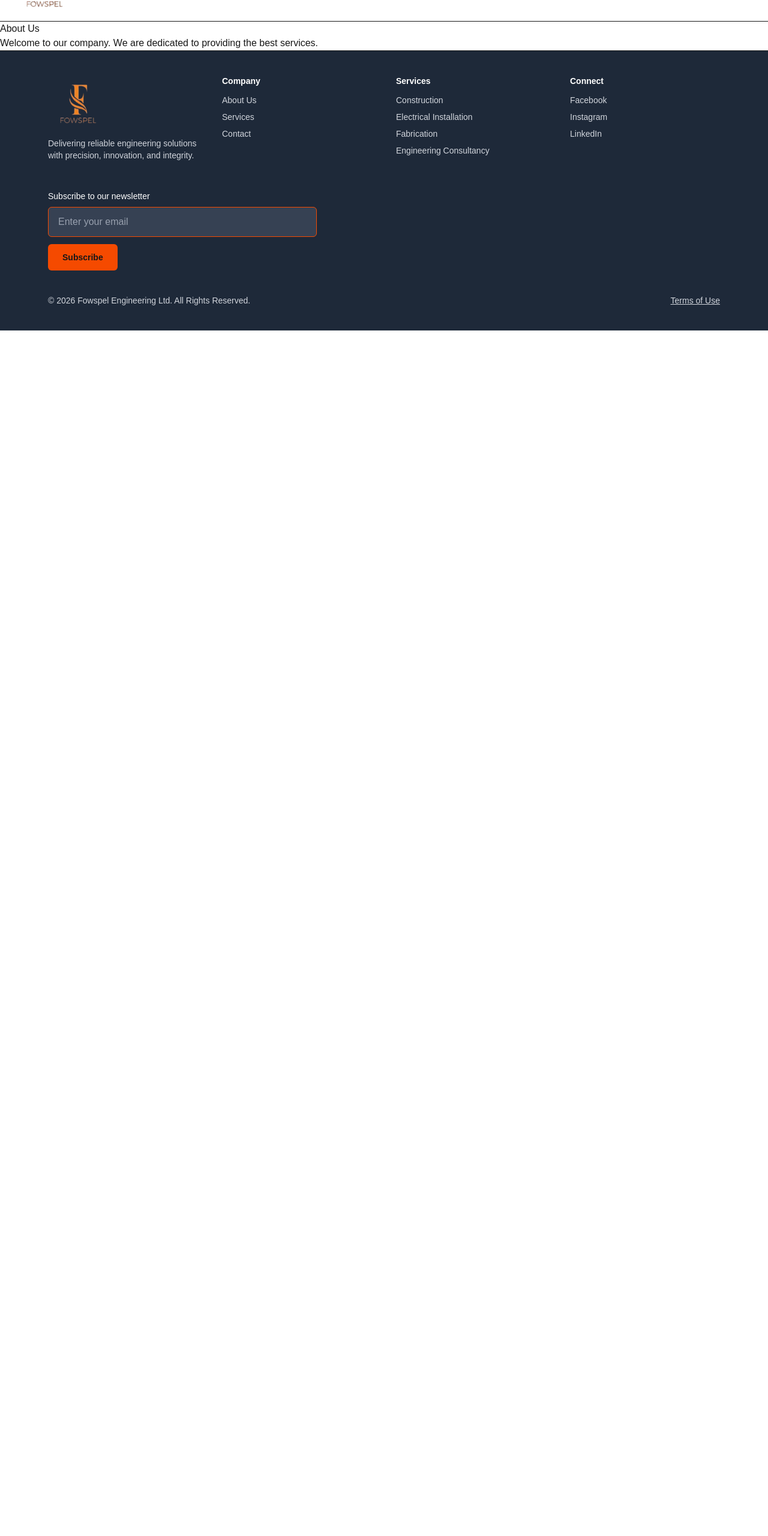
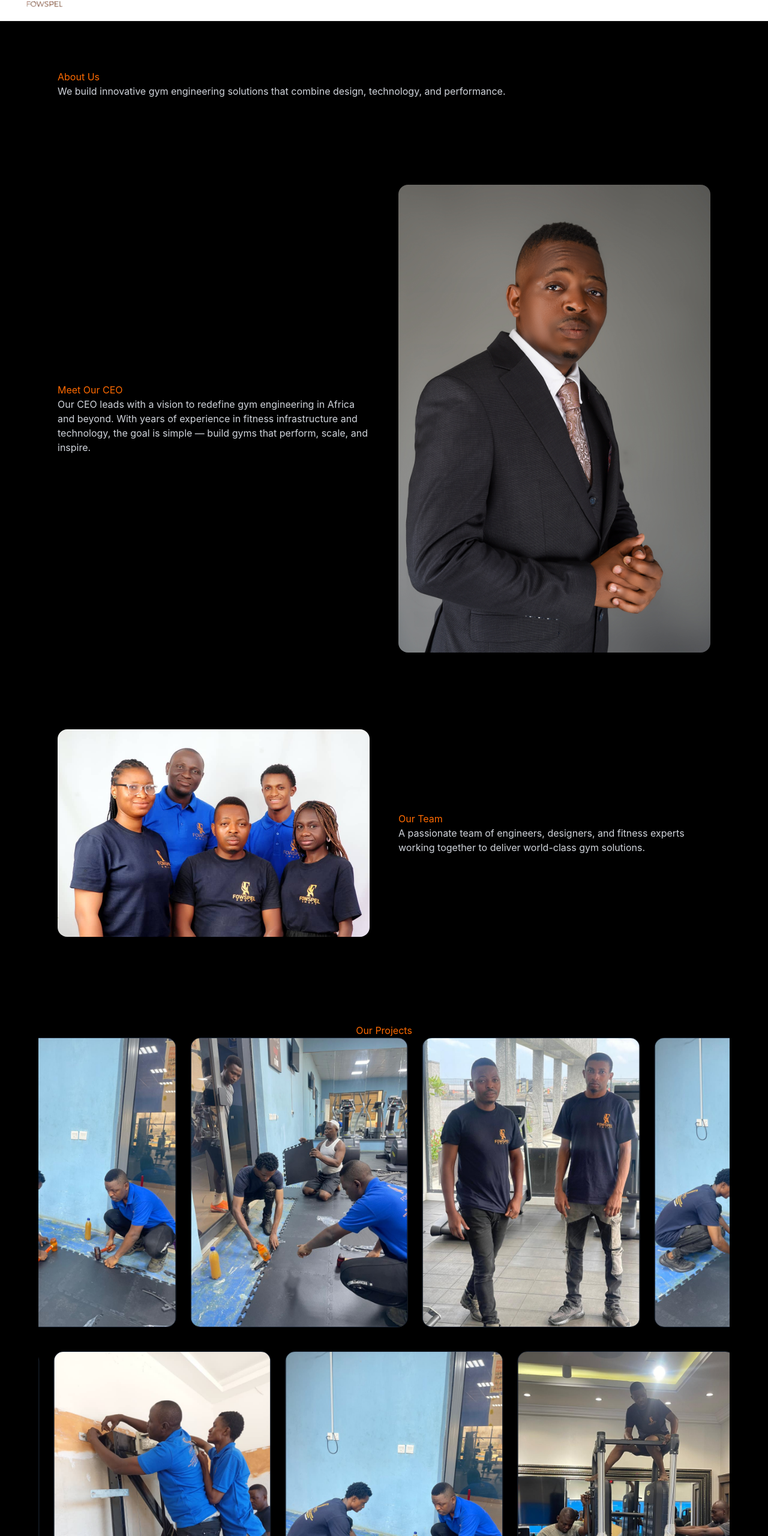
Before and after one commit to solankeaishat04/fowspel-engineering, a Next.js app: page /about in a window 1280 px wide. Shown: the part 85-2646 px from the top of the page at 60% size. Before the commit the page ends 800 px from the top, so only its background shows below. Built offline with nearby package versions, Linux system fonts and the light colour scheme.

Commit message:
feat:Add newsletter subscription email feature

```diff
--- a/app/about/page.tsx
+++ b/app/about/page.tsx
@@ -1,9 +1,152 @@
+/* eslint-disable @next/next/no-img-element */
+"use client";
 
-export default function AboutUs() {
+import { Box, Typography } from "@mui/material";
+import { motion } from "framer-motion";
+
+
+const MotionBox = motion(Box);
+
+const projects = [
+  "/fowspel work img1.jpeg",
+  "/fowspel work img2.jpeg",
+  "/fowspel work img3.jpeg",
+  "/fowspel work img4.jpeg",
+  "/fowspel work img5.jpeg",
+  "/fowspel work img1.jpeg",
+
+];
+
+export default function AboutPage() {
+
+
+
+
   return (
-    <div className="about">
-      <h1>About Us</h1>
-      <p>Welcome to our company. We are dedicated to providing the best services.</p>
-    </div>
+    <Box className="bg-black text-white min-h-screen">
+      {/* HERO */}
+      <Box className="py-20 px-4 md:px-8 max-w-6xl mx-auto">
+        <MotionBox
+          initial={{ opacity: 0, y: 40 }}
+          animate={{ opacity: 1, y: 0 }}
+          transition={{ duration: 0.8 }}
+        >
+          <Typography className="text-4xl md:text-6xl font-bold text-orange-500 mb-4">
+            About Us
+          </Typography>
+          <Typography className="text-gray-300 text-lg max-w-3xl">
+            We build innovative gym engineering solutions that combine design,
+            technology, and performance.
+          </Typography>
+        </MotionBox>
+      </Box>
+
+      {/* CEO SECTION */}
+      <Box className="py-16 px-4 md:px-8 max-w-6xl mx-auto grid md:grid-cols-2 gap-12 items-center">
+        <MotionBox
+          initial={{ opacity: 0, x: -50 }}
+          whileInView={{ opacity: 1, x: 0 }}
+          viewport={{ once: true }}
+          transition={{ duration: 0.7 }}
+        >
+          <Typography className="text-3xl font-bold text-orange-500 mb-4">
+            Meet Our CEO
+          </Typography>
+          <Typography className="text-gray-300 leading-relaxed">
+            Our CEO leads with a vision to redefine gym engineering in Africa
+            and beyond. With years of experience in fitness infrastructure and
+            technology, the goal is simple — build gyms that perform, scale,
+            and inspire.
+          </Typography>
+        </MotionBox>
+
+        <MotionBox
+          initial={{ opacity: 0, x: 50 }}
+          whileInView={{ opacity: 1, x: 0 }}
+          viewport={{ once: true }}
+          transition={{ duration: 0.7 }}
+        >
+          <img
+            src="/fowspel ceo.jpeg"
+            alt="CEO"
+            className="rounded-2xl w-full object-cover"
+          />
+        </MotionBox>
+      </Box>
+
+      {/* TEAM SECTION */}
+      <Box className="py-16 px-4 md:px-8 max-w-6xl mx-auto grid md:grid-cols-2 gap-12 items-center">
+        <MotionBox
+          initial={{ opacity: 0, x: -50 }}
+          whileInView={{ opacity: 1, x: 0 }}
+          viewport={{ once: true }}
+          transition={{ duration: 0.7 }}
+        >
+          <img
+            src="/fowspel team.jpeg"
+            alt="Our Team"
+            className="rounded-2xl w-full object-cover"
+          />
+        </MotionBox>
+
+        <MotionBox
+          initial={{ opacity: 0, x: 50 }}
+          whileInView={{ opacity: 1, x: 0 }}
+          viewport={{ once: true }}
+          transition={{ duration: 0.7 }}
+        >
+          <Typography className="text-3xl font-bold text-orange-500 mb-4">
+            Our Team
+          </Typography>
+          <Typography className="text-gray-300 leading-relaxed">
+            A passionate team of engineers, designers, and fitness experts
+            working together to deliver world-class gym solutions.
+          </Typography>
+        </MotionBox>
+      </Box>
+
+     {/* PROJECTS / MOVING GALLERY */}
+<Box className="py-20 px-4 md:px-8 max-w-6xl mx-auto overflow-hidden">
+  <Typography className="text-3xl md:text-4xl font-bold text-orange-500 text-center mb-12">
+    Our Projects
+  </Typography>
+
+  {/* ROW 1 – MOVE LEFT */}
+  <motion.div
+    animate={{ x: ["0%", "-50%"] }}
+    transition={{ repeat: Infinity, duration: 20, ease: "linear" }}
+    className="flex gap-6 mb-10"
+  >
+    {[...projects.slice(0, 3), ...projects.slice(0, 3)].map((img, i) => (
+      <Box key={i} className="min-w-[33.33%]">
+        <img
+          src={img}
+          alt="Project"
+          className="rounded-2xl w-full h-full object-cover border border-gray-800"
+        />
+      </Box>
+    ))}
+  </motion.div>
+
+  {/* ROW 2 – MOVE RIGHT */}
+  <motion.div
+    animate={{ x: ["-50%", "0%"] }}
+    transition={{ repeat: Infinity, duration: 22, ease: "linear" }}
+    className="flex gap-6"
+  >
+    {[...projects.slice(3, 6), ...projects.slice(3, 6)].map((img, i) => (
+      <Box key={i} className="min-w-[33.33%]">
+        <img
+          src={img}
+          alt="Project"
+          className="rounded-2xl w-full h-full object-cover border border-gray-800"
+        />
+      </Box>
+    ))}
+  </motion.div>
+</Box>
+
+
+    </Box>
   );
 }
--- /dev/null
+++ b/app/api/subscribe/route.ts
@@ -0,0 +1,46 @@
+import { NextResponse } from "next/server";
+import nodemailer from "nodemailer";
+
+export async function POST(req: Request) {
+  try {
+    const { email } = await req.json();
+
+    if (!email) {
+      return NextResponse.json(
+        { message: "Email is required" },
+        { status: 400 }
+      );
+    }
+
+    const transporter = nodemailer.createTransport({
+      host: process.env.EMAIL_HOST,
+      port: Number(process.env.EMAIL_PORT),
+      secure: true,
+      auth: {
+        user: process.env.EMAIL_USER,
+        pass: process.env.EMAIL_PASS,
+      },
+    });
+
+    await transporter.sendMail({
+      from: `"Fowspel Engineering" <${process.env.EMAIL_USER}>`,
+      to: email,
+      subject: "Subscription Successful 🎉",
+      html: `
+        <h2>Welcome to Fowspel Engineering</h2>
+        <p>You have successfully subscribed to our newsletter.</p>
+        <p>You'll now receive updates on our projects, services, and innovations.</p>
+        <br/>
+        <strong>— Fowspel Engineering Team</strong>
+      `,
+    });
+
+    return NextResponse.json({ message: "Subscribed successfully" });
+  } catch (error) {
+    console.error(error);
+    return NextResponse.json(
+      { message: "Failed to subscribe" },
+      { status: 500 }
+    );
+  }
+}
--- a/components/layout/Footer.tsx
+++ b/components/layout/Footer.tsx
@@ -1,23 +1,53 @@
+/* eslint-disable @typescript-eslint/no-explicit-any */
+"use client";
+
 import Link from "next/link";
 import Image from "next/image";
+import { useState } from "react";
 
 export default function Footer() {
   const year = new Date().getFullYear();
+  const [email, setEmail] = useState("");
+  const [message, setMessage] = useState("");
+
+  const handleSubscribe = async () => {
+    setMessage("");
+
+    if (!email) {
+      setMessage("Please enter your email");
+      return;
+    }
+
+    try {
+      const res = await fetch("/api/subscribe", {
+        method: "POST",
+        headers: { "Content-Type": "application/json" },
+        body: JSON.stringify({ email }),
+      });
+
+      const data = await res.json();
+
+      if (!res.ok) throw new Error(data.message);
+
+      setMessage("Subscription successful! Check your email 📩");
+      setEmail("");
+    } catch (err: any) {
+      setMessage(err.message || "Something went wrong");
+    }
+  };
 
   return (
     <footer className="bg-gray-800 border-t py-10 px-6 md:px-20">
       <div className="max-w-7xl mx-auto">
+
         {/* TOP GRID */}
         <div className="grid grid-cols-1 md:grid-cols-4 gap-10 text-white text-sm">
-
-          {/* LOGO + ABOUT */}
           <div>
             <Image
               src="/fowspel_logo-removebg-preview.png"
               alt="Fowspel Engineering Ltd"
               width={120}
               height={60}
-              className="object-contain"
             />
             <p className="mt-4 text-gray-300">
               Delivering reliable engineering solutions with precision,
@@ -25,29 +55,15 @@ export default function Footer() {
             </p>
           </div>
 
-          {/* COMPANY */}
           <div>
             <h4 className="font-semibold mb-3">Company</h4>
             <ul className="space-y-2 text-gray-300">
-              <li>
-                <Link href="/teams" className="hover:text-orange-500">
-                  About Us
-                </Link>
-              </li>
-              <li>
-                <Link href="/services" className="hover:text-orange-500">
-                  Services
-                </Link>
-              </li>
-              <li>
-                <Link href="/contact" className="hover:text-orange-500">
-                  Contact
-                </Link>
-              </li>
+              <li><Link href="/about" className="hover:text-orange-500">About Us</Link></li>
+              <li><Link href="/services" className="hover:text-orange-500">Services</Link></li>
+              <li><Link href="/contact" className="hover:text-orange-500">Contact</Link></li>
             </ul>
           </div>
 
-          {/* SERVICES */}
           <div>
             <h4 className="font-semibold mb-3">Services</h4>
             <ul className="space-y-2 text-gray-300">
@@ -58,51 +74,49 @@ export default function Footer() {
             </ul>
           </div>
 
-          {/* SOCIAL */}
           <div>
             <h4 className="font-semibold mb-3">Connect</h4>
             <ul className="space-y-2 text-gray-300">
-              <li>
-                <a href="#" className="hover:text-orange-500">Facebook</a>
-              </li>
-              <li>
-                <a href="#" className="hover:text-orange-500">Instagram</a>
-              </li>
-              <li>
-                <a href="#" className="hover:text-orange-500">LinkedIn</a>
-              </li>
+              <li><a href="#" className="hover:text-orange-500">Facebook</a></li>
+              <li><a href="#" className="hover:text-orange-500">Instagram</a></li>
+              <li><a href="#" className="hover:text-orange-500">LinkedIn</a></li>
             </ul>
           </div>
         </div>
-
-        {/* NEWSLETTER */}
         <div className="mt-12 max-w-md">
-          <label
-            htmlFor="email"
-            className="block mb-2 text-sm text-white font-medium"
-          >
+          <label className="block mb-2 text-sm text-white font-medium">
             Subscribe to our newsletter
           </label>
 
-          <div className="flex flex-wrap gap-3">
+          <div className="flex flex-col sm:flex-row gap-3">
             <input
-              id="email"
               type="email"
+              value={email}
+              onChange={(e) => setEmail(e.target.value)}
               placeholder="Enter your email"
-              className="w-full py-3 px-4 rounded-md bg-gray-700 text-white placeholder-gray-400 border border-orange-600 focus:outline-none"
+              className="w-full py-3 px-4 rounded-md bg-gray-700 text-white border border-orange-600 focus:outline-none"
             />
-            <button className="bg-orange-600 hover:bg-orange-700 px-6 py-3 rounded-md text-sm font-semibold transition">
+            <button
+              onClick={handleSubscribe}
+              className="bg-orange-600 hover:bg-orange-700 px-6 py-3 rounded-md text-sm font-semibold transition"
+            >
               Subscribe
             </button>
           </div>
+
+          {message && (
+
+  <div className="mt-4 rounded-md bg-orange-600/20 border border-orange-500 px-4 py-3 text-sm text-orange-300">
+    {message}
+  </div>
+)}
+
+
         </div>
 
-        {/* BOTTOM BAR */}
+        {/* BOTTOM */}
         <div className="mt-10 flex flex-wrap justify-between items-center gap-6 text-gray-300 text-sm">
-          <p>
-            &copy; {year} Fowspel Engineering Ltd. All Rights Reserved.
-          </p>
-
+          <p>&copy; {year} Fowspel Engineering Ltd. All Rights Reserved.</p>
           <Link href="#" className="underline hover:text-orange-500">
             Terms of Use
           </Link>
```
